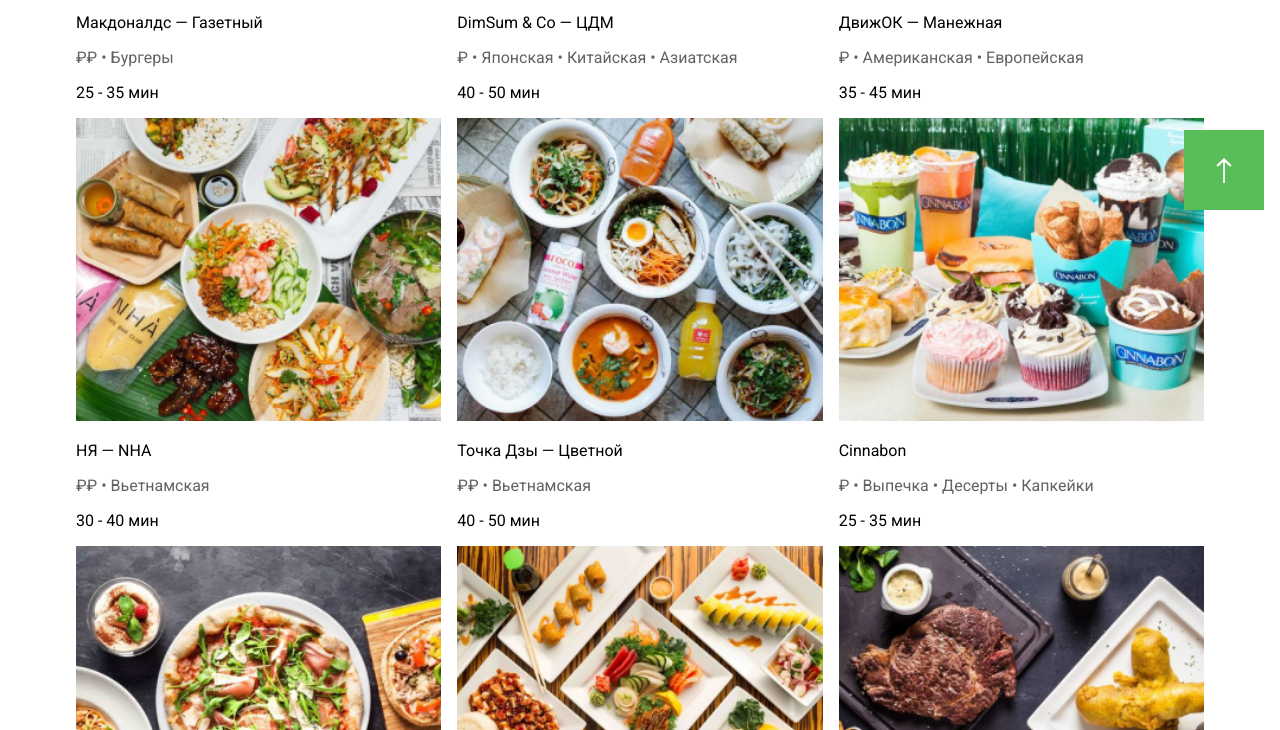
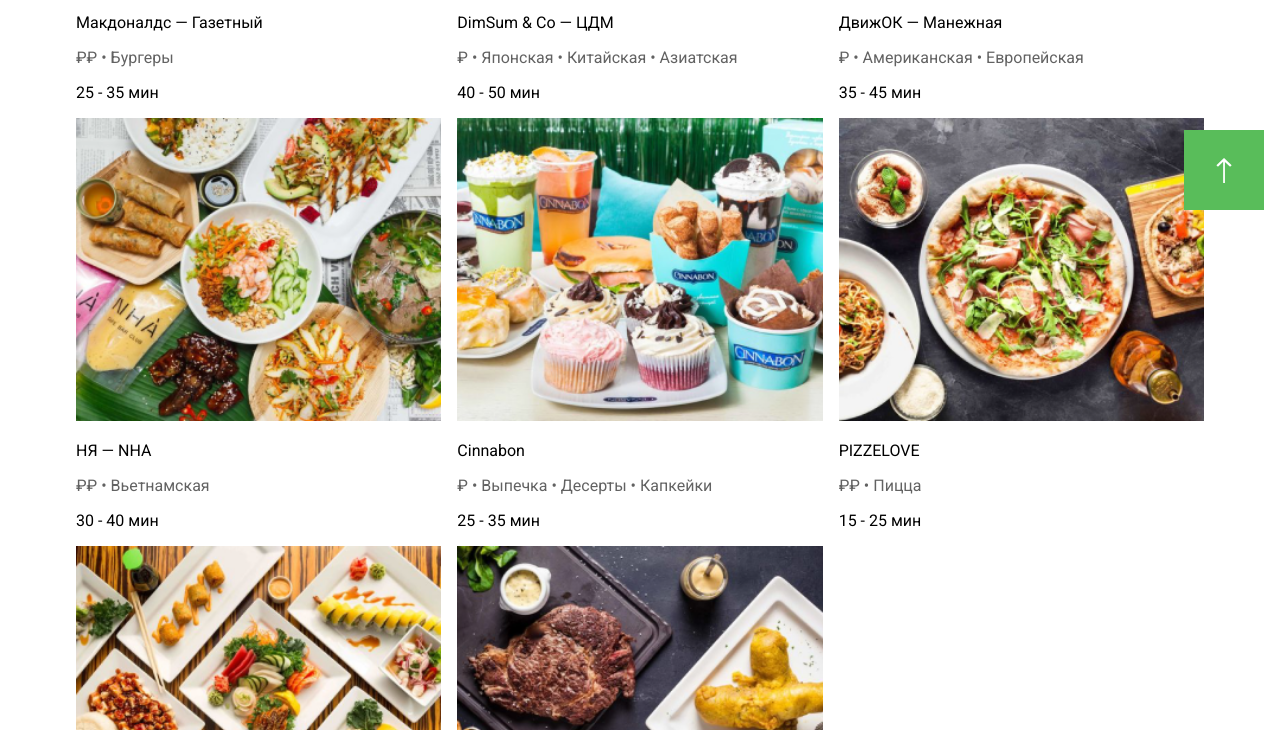
Before and after one commit to DKotevich/Uber-Eats, a plain HTML site: page index.html in a window 1280 px wide. Shown: the part 566-1296 px from the top of the page. Drawn offline with nearby package versions, Linux system fonts and the light colour scheme.

Commit message:
Update index.html

```diff
--- a/index.html
+++ b/index.html
@@ -85,7 +85,7 @@
                     <span class="unit-time">30 - 40 мин</span>
                 </a>
             </div>
-            <div class="card col-xs-12 col-md-6 col-lg-4">
+            <!--<div class="card col-xs-12 col-md-6 col-lg-4">
                 <a href="restaurant.html" class="stores-card">
                     <picture>
                         <img src="img/Tochka.png" alt="Точка Дзы — Цветной" />
@@ -94,7 +94,7 @@
                     <p class="unit-info">₽₽ • Вьетнамская</p>
                     <span class="unit-time">40 - 50 мин</span>
                 </a>
-            </div>
+            </div>-->
             <div class="card col-xs-12 col-md-6 col-lg-4">
                 <a href="restaurant.html" class="stores-card">
                     <picture>
```
